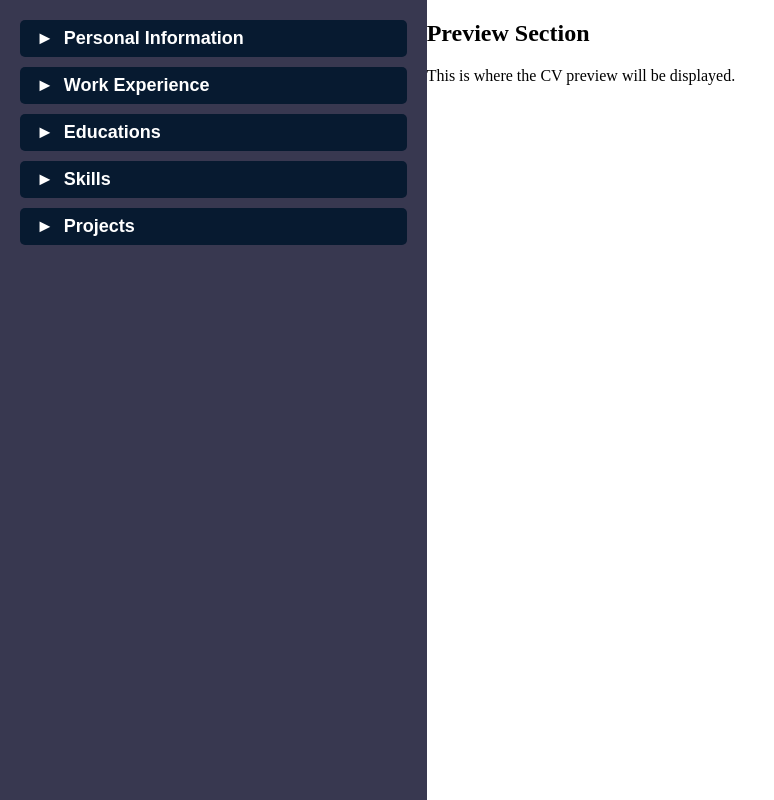
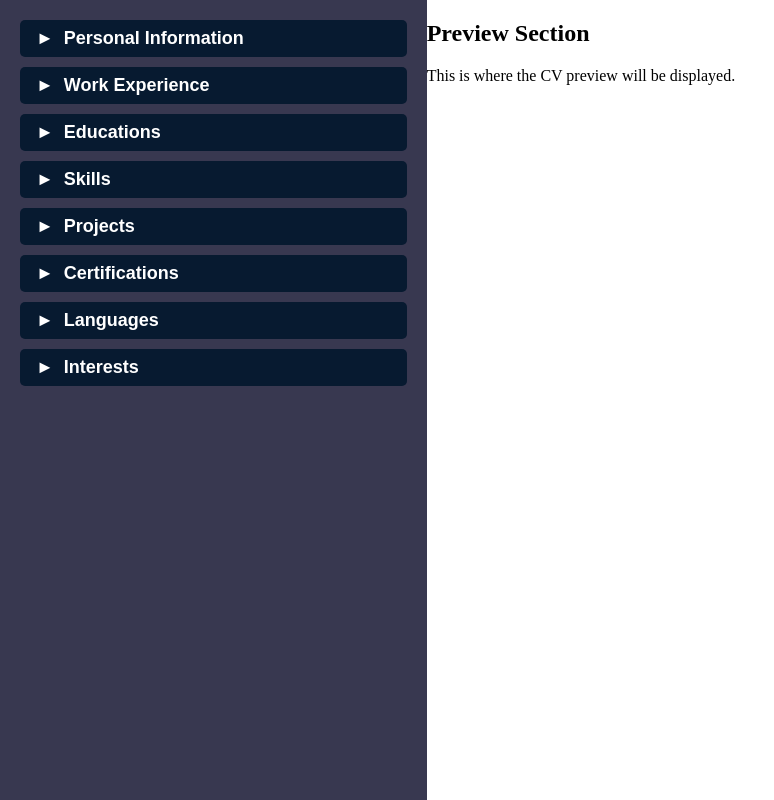
Before and after one commit to Daoudd91/CV-builder, a React (Vite) app: page / in a window 1280 px wide. Shown: the whole page, without its empty margins (0-774 px from the left). Built offline with nearby package versions, Linux system fonts and the light colour scheme.

Commit message:
finishing controls functionality and styling

```diff
--- a/src/components/App.jsx
+++ b/src/components/App.jsx
@@ -174,9 +174,6 @@ function App() {
       certificationName: "",
       issuingOrganization: "",
       issueDate: "",
-      expirationDate: "",
-      credentialID: "",
-      credentialURL: "",
     },
   ]);
 
@@ -187,9 +184,6 @@ function App() {
         certificationName: "",
         issuingOrganization: "",
         issueDate: "",
-        expirationDate: "",
-        credentialID: "",
-        credentialURL: "",
       },
     ]);
   }
--- a/src/components/Controls.jsx
+++ b/src/components/Controls.jsx
@@ -58,12 +58,29 @@ function Controls({
     setProjectAdded(true);
   }
 
+  const [certificationAdded, setCertificationAdded] = React.useState(false);
+  function handleAddCertification() {
+    addCertification();
+    setCertificationAdded(true);
+  }
+
+  const [languageAdded, setLanguageAdded] = React.useState(false);
+  function handleAddLanguage() {
+    addLanguage();
+    setLanguageAdded(true);
+  }
+
+  const [interestAdded, setInterestAdded] = React.useState(false);
+  function handleAddInterest() {
+    addInterest();
+    setInterestAdded(true);
+  }
+
   return (
     <section id="controls">
       <Collapsible title="Personal Information">
         <InputSet data={personalInfo} onChange={handlePersonalInfoChange} />
       </Collapsible>
-
       <Collapsible
         title="Work Experience"
         itemAdded={expAdded}
@@ -86,7 +103,6 @@ function Controls({
           Add experience
         </button>
       </Collapsible>
-
       <Collapsible
         title="Educations"
         itemAdded={eduAdded}
@@ -109,7 +125,6 @@ function Controls({
           Add Education
         </button>
       </Collapsible>
-
       <Collapsible
         title="Skills"
         itemAdded={skillAdded}
@@ -132,7 +147,6 @@ function Controls({
           Add Skill
         </button>
       </Collapsible>
-
       <Collapsible
         title="Projects"
         itemAdded={projectAdded}
@@ -155,15 +169,73 @@ function Controls({
           Add Project
         </button>
       </Collapsible>
+      <Collapsible
+        title="Certifications"
+        itemAdded={certificationAdded}
+        setItemAdded={setCertificationAdded}
+      >
+        {certifications.map((certification, index) => (
+          <InputSet
+            key={index}
+            index={index}
+            data={certification}
+            onChange={handleCertificationsChange}
+            onRemove={removeCertification}
+          />
+        ))}
+        <button
+          type="button"
+          className="add-item-button"
+          onClick={handleAddCertification}
+        >
+          Add Certification
+        </button>
+      </Collapsible>
+      <Collapsible
+        title="Languages"
+        itemAdded={languageAdded}
+        setItemAdded={setLanguageAdded}
+      >
+        {languages.map((language, index) => (
+          <InputSet
+            key={index}
+            index={index}
+            data={language}
+            onChange={handleLanguagesChange}
+            onRemove={removeLanguage}
+          />
+        ))}
+        <button
+          type="button"
+          className="add-item-button"
+          onClick={handleAddLanguage}
+        >
+          Add Language
+        </button>
+      </Collapsible>
 
-      {/*  <Collapsible title="Education" />
-      <Collapsible title="Skills" />
-      <Collapsible title="Projects" />
-      <Collapsible title="Certifications" />
-      <Collapsible title="Languages" />
-      <Collapsible title="Interests" />
-      <Collapsible title="References" />
-      <button id="add-section">Add Section</button> */}
+      <Collapsible
+        title="Interests"
+        itemAdded={interestAdded}
+        setItemAdded={setInterestAdded}
+      >
+        {interests.map((interest, index) => (
+          <InputSet
+            key={index}
+            index={index}
+            data={interest}
+            onChange={handleEnterestsChange}
+            onRemove={removeInterest}
+          />
+        ))}
+        <button
+          type="button"
+          className="add-item-button"
+          onClick={handleAddInterest}
+        >
+          Add Interest
+        </button>
+      </Collapsible>
     </section>
   );
 }
```
